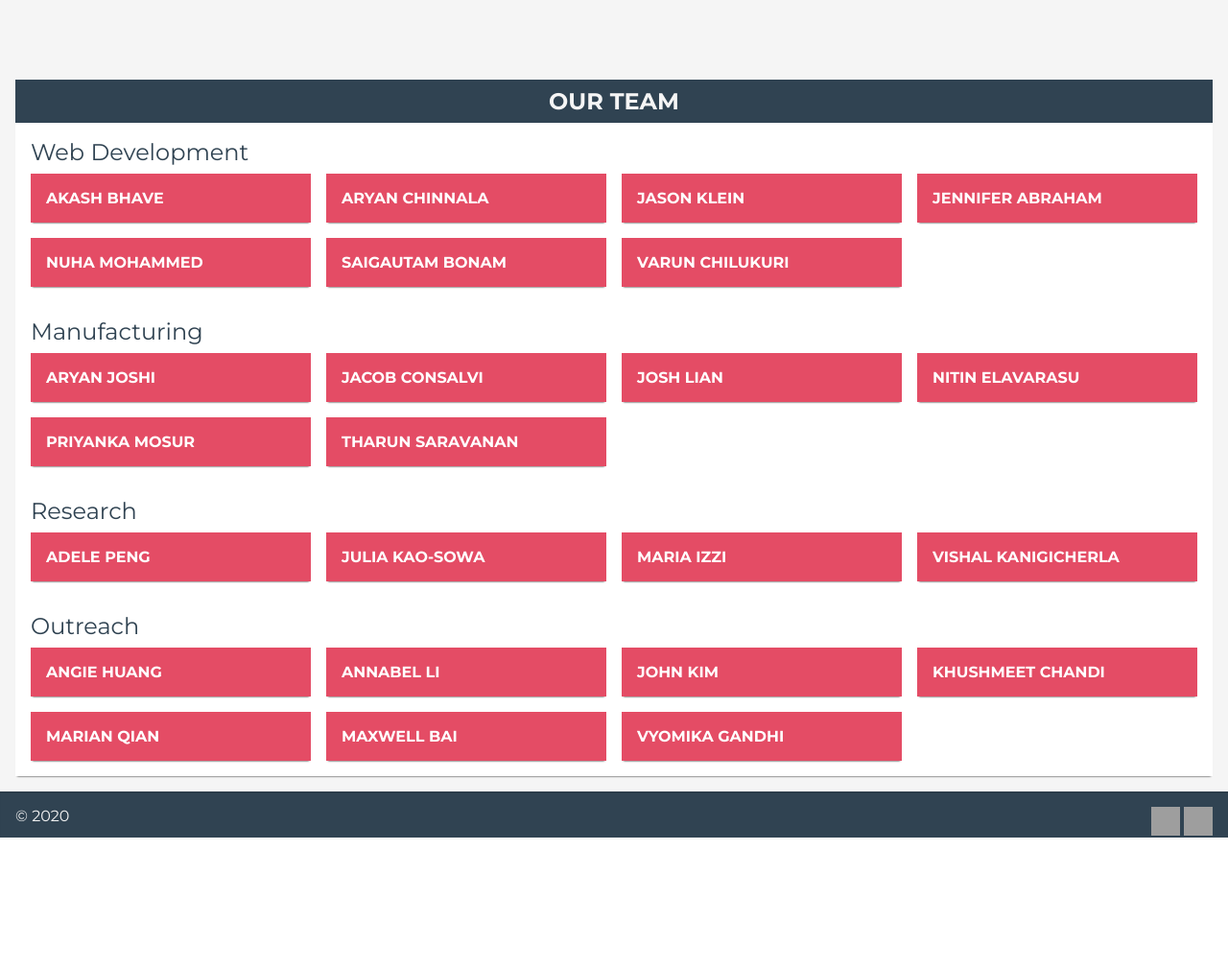
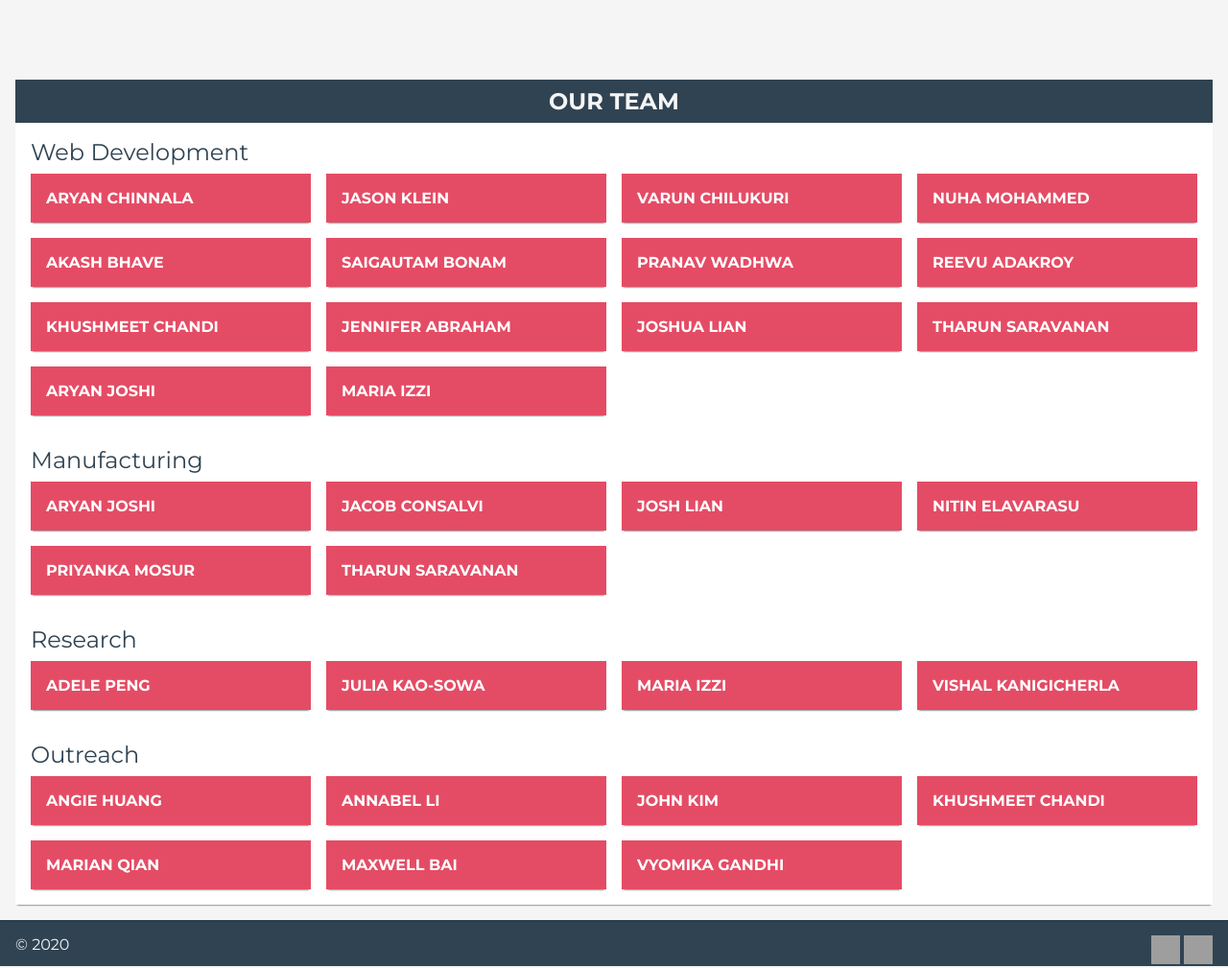
Before and after one commit to fighting-covid/website, a Flask app: page /about in a window 1280 px wide. Shown: the part 341-1350 px from the top of the page at 96% size. Before the commit the page ends 1214 px from the top, so only its background shows below. Run offline with Flask 3, Linux system fonts and the light colour scheme; grey boxes are pictures that could not be loaded.

Commit message:
added everyone working on web to the about us page

```diff
--- a/templates/about.html
+++ b/templates/about.html
@@ -65,13 +65,20 @@
                 <section class="container">
                     <h2>Web Development</h2>
                     <div class="members">
-                        <span class="member">Akash Bhave</span>
                         <span class="member">Aryan Chinnala</span>
                         <span class="member">Jason Klein</span>
+                        <span class="member">Varun Chilukuri</span>
+                        <span class="member">Nuha Mohammed</span>
+                        <span class="member">Akash Bhave</span>
+                        <span class="member">Saigautam Bonam</span>
+                        <span class="member">Pranav Wadhwa</span>
+                        <span class="member">Reevu Adakroy</span>
+                        <span class="member">Khushmeet Chandi</span>
                         <span class="member">Jennifer Abraham</span>
-                        <span class="member">Nuha Mohammed</span>
-                        <span class="member">Saigautam Bonam</span>
-                        <span class="member">Varun Chilukuri</span>
+                        <span class="member">Joshua Lian</span>
+                        <span class="member">Tharun Saravanan</span>
+                        <span class="member">Aryan Joshi</span>
+                        <span class="member">Maria Izzi</span>
                     </div>
 
                     <h2>Manufacturing</h2>
```
